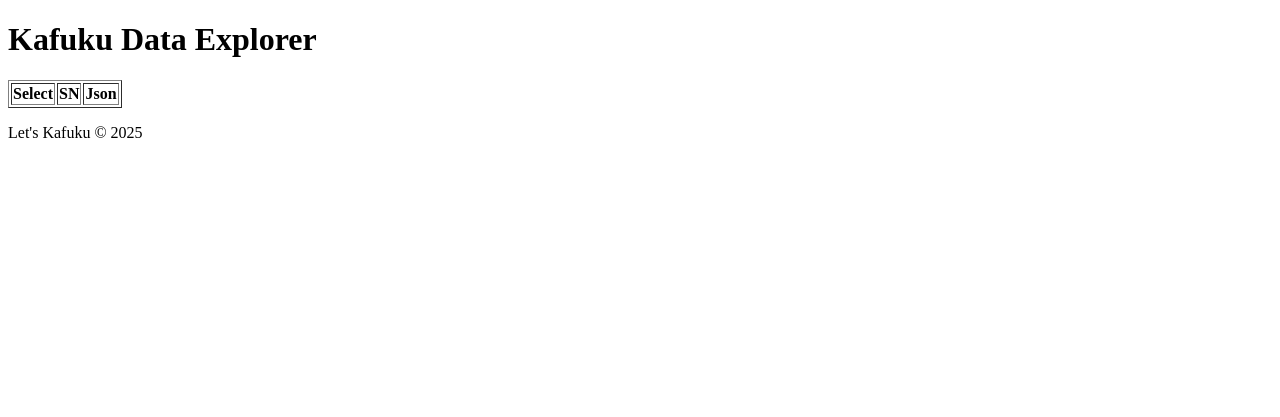
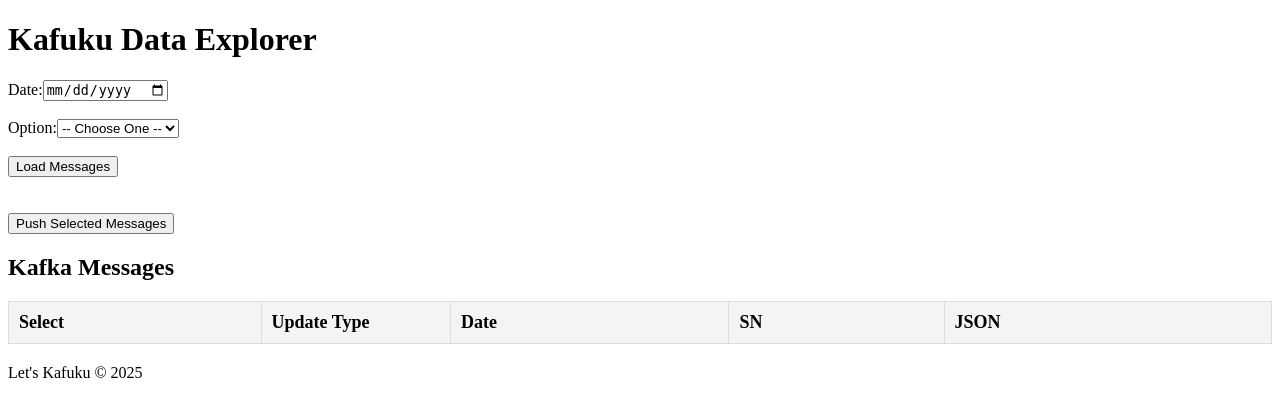
Before and after one commit to kitex/kafuku, a Flask app: template templates/table.html in a window 1280 px wide. Shown: the top 417 px of the page. Run offline with Flask 3, Linux system fonts and the light colour scheme; the template is opened without the code that fills it, so the values that code supplies are empty; parts of the project's set-up code (start-up, migrations or seed data) failed here and were passed over; some libraries are stand-ins or nearby versions.

Commit message:
working demo

```diff
--- a/app.py
+++ b/app.py
@@ -1,38 +1,108 @@
-from flask import Flask,render_template
-from confluent_kafka import Consumer, KafkaError
+from flask import Flask,render_template,jsonify,request
 import time
-from confluent_kafka import OFFSET_BEGINNING
+from datetime import datetime
+import os
+from confluent_kafka import OFFSET_BEGINNING,Producer,Consumer,KafkaError
 from kmessages import Kmessage
 
 app = Flask(__name__)
 
-@app.route("/")
-def hello_world():
-    messages = consume_kafka("run")
-    return render_template("table.html",kafka_messages=messages)
+# Function to load config from .properties file
+def load_kafka_config(filename="kafka.properties"):
+    config = {}
+    with open(filename, "r") as f:
+        for line in f:
+            line = line.strip()
+            if line and not line.startswith("#"):  # Ignore comments and empty lines
+                key, value = line.split("=", 1)
+                print(f"Loading config: {key.strip()} = {value.strip()}")
+                config[key.strip()] = value.strip()
+    return config
+
+def load_application_config(filename="config.properties"):
+    config = {}
+    with open(filename, "r") as f:
+        for line in f:
+            line = line.strip()
+            if line and not line.startswith("#"):  # Ignore comments and empty lines
+                key, value = line.split("=", 1)
+                print(f"Loading config: {key.strip()} = {value.strip()}")
+                config[key.strip()] = value.strip()
+    return config
+
+# Initial load of config
+kafka_config = load_kafka_config()
+app_config = load_application_config()
+app.config.update(kafka_config)
+app.config.update(app_config)
+# Track the last modification time of the config file
+last_modified_time = os.path.getmtime("kafka.properties")
 
 
-def kafka_config():
-     # Consumer configuration settings
-    conf = {
-        'bootstrap.servers': '192.168.0.23:9092',  # Replace with your broker address(es)
-        'group.id': 'kafka-reader-00003-rock',          # Unique group id for this consumer group
-        'auto.offset.reset': 'earliest',           # Start reading at the beginning if no offset is stored
-        'enable.auto.commit': False
-    }
 
-    # Create the Consumer instance
-    consumer = Consumer(conf)
-    return  consumer
+def delivery_report(err, msg):
+    """ Callback function to check if the message was successfully delivered """
+    if err is not None:
+        print(f"❌ Message delivery failed: {err}")
+    else:
+        print(f"✅ Message delivered to {msg.topic()} [{msg.partition()}]")
+
+@app.route("/")
+def home():
+    return render_template("table.html")
+
+@app.route("/loadmessages", methods=["GET"])
+def load_messages():
+    print("Loading messages...")
+    messages = consume_kafka("run")
+    data = [{"id": msg.id, "message_json": msg.message_json,"timestamp_type":msg.timestamp_type,"timestamp_value":msg.timestamp_value} for msg in messages]
+    print(request.args)
+    return jsonify(data)
+
+@app.route("/pushmessage",methods=['POST'])
+def push_message():
+    producer = Producer(kafka_config)
+    try:
+        # Get JSON data from request
+        data = request.get_json()
+
+        if not data:
+            return jsonify({"status": "error", "message": "No data received"}), 400
+
+        # Extract parameters from JSON
+        selected_messages = data.get("messages", [])
+        extra_param = data.get("extra_param", "default_value")
+
+        print(f"📩 Received Messages: {selected_messages}")
+        print(f"🔹 Extra Param: {extra_param}")
+
+        kafka_topic = app_config.get('kafka_topic')  # Replace with actual Kafka topic
+
+        # Publish each message to Kafka
+        for msg in selected_messages:
+            message_str = str(msg)  # Convert dict to string
+            producer.produce(kafka_topic, key=str(msg["id"]), value=message_str, callback=delivery_report)
+
+        producer.flush()  # Ensure all messages are sent
+        status = "success"
+        code = 200
+
+    except Exception as e:
+        status = "error"
+        selected_messages =str(e)
+        code = 500
+    finally:
+        return jsonify({"status": status, "received_messages": selected_messages}),code
+
 
 def consume_kafka(fromwhen):
+    consumer = Consumer(kafka_config)
     if fromwhen != 'run':
         return "not executing"
 
-    consumer = kafka_config()
     # Subscribe to the desired topic(s)
-    topic = '1mcs.document.deliver'  # Replace with your topic name
-    consumer.subscribe([topic])
+    kafka_topic = app_config.get('kafka_topic')
+    consumer.subscribe([kafka_topic])
 
     messages = []
 
@@ -51,26 +121,35 @@ def consume_kafka(fromwhen):
     consumer.assign(partitions)
 
     # Now the consumer will start from the beginning for each partition
-    while True:
-        msg = consumer.poll(1.0)
-        if msg is None:
-            break
-        if msg.error():
-            print("Error: ", msg.error())
-            continue
-        print("Received message: ", msg.value().decode('utf-8'))
-        kafka_message = Kmessage(False,msg.value().decode('utf-8'))
-        messages.append(kafka_message)
+    try:
+        while True:
+            msg = consumer.poll(1.0)
+            if msg is None:
+                break
+            if msg.error():
+                print("Error: ", msg.error())
+                continue
+            # Get message timestamp
+            timestamp_type, timestamp_value = msg.timestamp()
+            readable_time = datetime.fromtimestamp(timestamp_value / 1000).strftime('%Y-%m-%d %H:%M:%S')
+
+            print("Received message: ", msg.value().decode('utf-8'))
+            kafka_message = Kmessage(False,msg.value().decode('utf-8'),timestamp_type,readable_time)
+            messages.append(kafka_message)
+    except KeyboardInterrupt:
+        # Exit gracefully on Ctrl+C
+        pass
+    finally:
+        # Close down consumer to commit final offsets.
+        print('closing connection')
+        consumer.close()
 
     return messages
 
-
+''''
 def read_kafka():
-    consumer = kafka_config()
-
-    # Subscribe to the desired topic(s)
-    topic = '1mcs.document.deliver'  # Replace with your topic name
-    consumer.subscribe([topic])
+    kafka_topic = app_config.get('kafka_topic')
+    consumer.subscribe([kafka_topic])
 
     try:
         while True:
@@ -101,3 +180,4 @@ def read_kafka():
         # Close down consumer to commit final offsets.
         print('closing connection')
         consumer.close()
+        '''
--- a/kmessages.py
+++ b/kmessages.py
@@ -3,7 +3,9 @@ class Kmessage:
 
     id_iter = itertools.count(1)
 
-    def __init__(self, is_selected , message_json):
+    def __init__(self, is_selected , message_json,timestamp_type,timestamp_value):
         self.id = next(Kmessage.id_iter)
         self.is_selected = is_selected
         self.message_json = message_json
+        self.timestamp_type = timestamp_type
+        self.timestamp_value = timestamp_value
--- a/static/css/style.css
+++ b/static/css/style.css
@@ -1,25 +1,34 @@
-body {
-    font-family: Arial, sans-serif;
-    margin: 0;
-    padding: 0;
-}
-
-header, footer {
-    background-color: #f2f2f2;
-    text-align: center;
-    padding: 1em 0;
-}
-
-main {
-    padding: 20px;
-}
-
 table {
     width: 100%;
     border-collapse: collapse;
+    margin: 20px 0;
+    font-size: 18px;
+    text-align: left;
 }
 
 th, td {
-    padding: 1px;
-    text-align: left;
+    border: 1px solid #ddd;
+    padding: 10px;
 }
+
+/* Adjust width for the first and second columns */
+th:nth-child(1), td:nth-child(1) {
+    width: 20%; /* Adjust this value as needed */
+}
+
+th:nth-child(2), td:nth-child(2) {
+    width: 15%; /* Adjust this value as needed */
+}
+
+th {
+    background-color: #f4f4f4;
+    font-weight: bold;
+}
+
+tr:nth-child(even) {
+    background-color: #f9f9f9;
+}
+
+tr:hover {
+    background-color: #f1f1f1;
+}
--- /dev/null
+++ b/static/js/MessagesTable.js
@@ -0,0 +1,145 @@
+const { useState, useEffect } = React;
+
+function MessagesTable() {
+    const [messages, setMessages] = useState([]);
+    const [selectedMessages, setSelectedMessages] = useState(new Set());
+    const [selectedDate, setSelectedDate] = useState("");
+    const [selectedOption, setSelectedOption] = useState("");
+
+    // Fetch messages from Flask
+    const loadMessages = (event) => {
+        event.preventDefault(); // Prevent form submission
+        console.log("Loading messages for date:", selectedDate, "and option:", selectedOption);
+
+        const queryParams = new URLSearchParams({
+            date: selectedDate,
+            option: selectedOption
+        }).toString();
+
+        fetch(`/loadmessages?${queryParams}`)
+            .then(response => response.json())
+            .then(data => {
+                setMessages(data);
+                setSelectedMessages(new Set()); // Reset selection when loading new messages
+            })
+            .catch(error => console.error("Error fetching messages:", error));
+    };
+
+    // Handle message selection
+    const toggleSelection = (msgId) => {
+        console.log("Toggling selection for message ID:", msgId);
+        setSelectedMessages((prevSelected) => {
+            const newSelected = new Set(prevSelected);
+            if (newSelected.has(msgId)) {
+                newSelected.delete(msgId);
+            } else {
+                newSelected.add(msgId);
+            }
+            return newSelected;
+        });
+
+    };
+
+    useEffect(() => {
+        console.log("Updated selected messages:", Array.from(selectedMessages).join(", "));
+    }, [selectedMessages]);
+
+    // Push selected messages to Flask
+    const pushMessages = (event) => {
+        event.preventDefault(); // Prevent form submission
+        console.log("Pushing selected messages:", Array.from(selectedMessages).join(", "));
+        const selectedData = messages.filter(msg => selectedMessages.has(msg.id));
+
+        if (selectedData.length === 0) {
+            alert("No messages selected!");
+            return;
+        }
+
+        fetch("/pushmessage", {
+            method: "POST",
+            headers: { "Content-Type": "application/json" },
+            body: JSON.stringify({ messages: selectedData })
+        })
+            .then(response => response.json())
+            .then(data => {
+                console.log("Messages pushed successfully: " + JSON.stringify(data));
+                loadMessages(event);
+            })// ✅ Reload table after push)
+            .catch(error => console.error("Error pushing messages:", error));
+    };
+
+
+
+    return (
+        <div>
+            <form>
+                <label>
+                    Date:
+                    <input
+                        type="date"
+                        value={selectedDate}
+                        onChange={(e) => setSelectedDate(e.target.value)}
+                        required
+                    />
+                </label>
+                <br /><br />
+
+                <label>
+                    Option:
+                    <select
+                        value={selectedOption}
+                        onChange={(e) => setSelectedOption(e.target.value)}
+                        required
+                    >
+                        <option value="">-- Choose One --</option>
+                        <option value="latest">latest</option>
+                        <option value="earliest">earliest</option>
+                    </select>
+                </label>
+                <br /><br />
+
+                <button onClick={loadMessages}>Load Messages</button>
+
+            </form>
+
+            <br /><br />
+                <button onClick={pushMessages}>Push Selected Messages</button>
+
+            <br />
+            <h2>Kafka Messages</h2>
+            <table border="1">
+                <thead>
+                    <tr>
+                        <th>Select</th>
+                        <th>Update Type</th>
+                        <th>Date</th>
+                        <th>SN</th>
+                        <th>JSON</th>
+                    </tr>
+                </thead>
+                <tbody>
+                    {messages.map((msg) => (
+                        <tr key={msg.id}>
+                            <td>
+                                <input
+                                    type="checkbox"
+                                    checked={selectedMessages.has(msg.id)}
+                                    onChange={() => toggleSelection(msg.id)}
+                                />
+                            </td>
+                            <td>{msg.timestamp_type}</td>
+                            <td>{msg.timestamp_value}</td>
+                            <td>{msg.id}</td>
+                            <td>{msg.message_json}</td>
+                        </tr>
+                    ))}
+                </tbody>
+            </table>
+
+
+        </div>
+    );
+}
+
+// Render the component inside the root div
+ReactDOM.createRoot(document.getElementById("root")).render(<MessagesTable />);
--- a/templates/base.html
+++ b/templates/base.html
@@ -3,9 +3,11 @@
 <head>
     <meta charset="UTF-8">
     <title>{% block title %}My Flask App{% endblock %}</title>
-    <link rel="stylesheet" href="{{ url_for('static', filename='styles.css') }}">
+    <link rel="stylesheet" href="{{ url_for('static', filename='css/style.css') }}">
+
     <script src="https://unpkg.com/react@18/umd/react.development.js"></script>
     <script src="https://unpkg.com/react-dom@18/umd/react-dom.development.js"></script>
+    <script src="https://unpkg.com/babel-standalone@6/babel.min.js"></script>
 
 </head>
 <body>
--- a/templates/table.html
+++ b/templates/table.html
@@ -3,25 +3,7 @@
 {% block title %}Kafuku{% endblock %}
 
 {% block content %}
-<table border="1" >
-  <thead>
-    <tr>
+<div id="root"></div>
 
-      <th scope="col">Select</th>
-      <th scope="col">SN</th>
-      <th scope="col">Json</th>
-    </tr>
-  </thead>
-  <tbody>
-    {% for msg in kafka_messages %}
-    <tr>
-
-      <td> <input type="checkbox" value={{msg.is_selected}} /></td>
-      <td> {{ msg.id }}</td>
-      <td>{{ msg.message_json }}</td>
-    </tr>
-    {% endfor %}
-
-  </tbody>
-</table>
+<script type="text/babel" src="{{url_for('static', filename='js/MessagesTable.js')}}"></script>
 {% endblock %}
```
Also changed, not shown: 3 other files.
